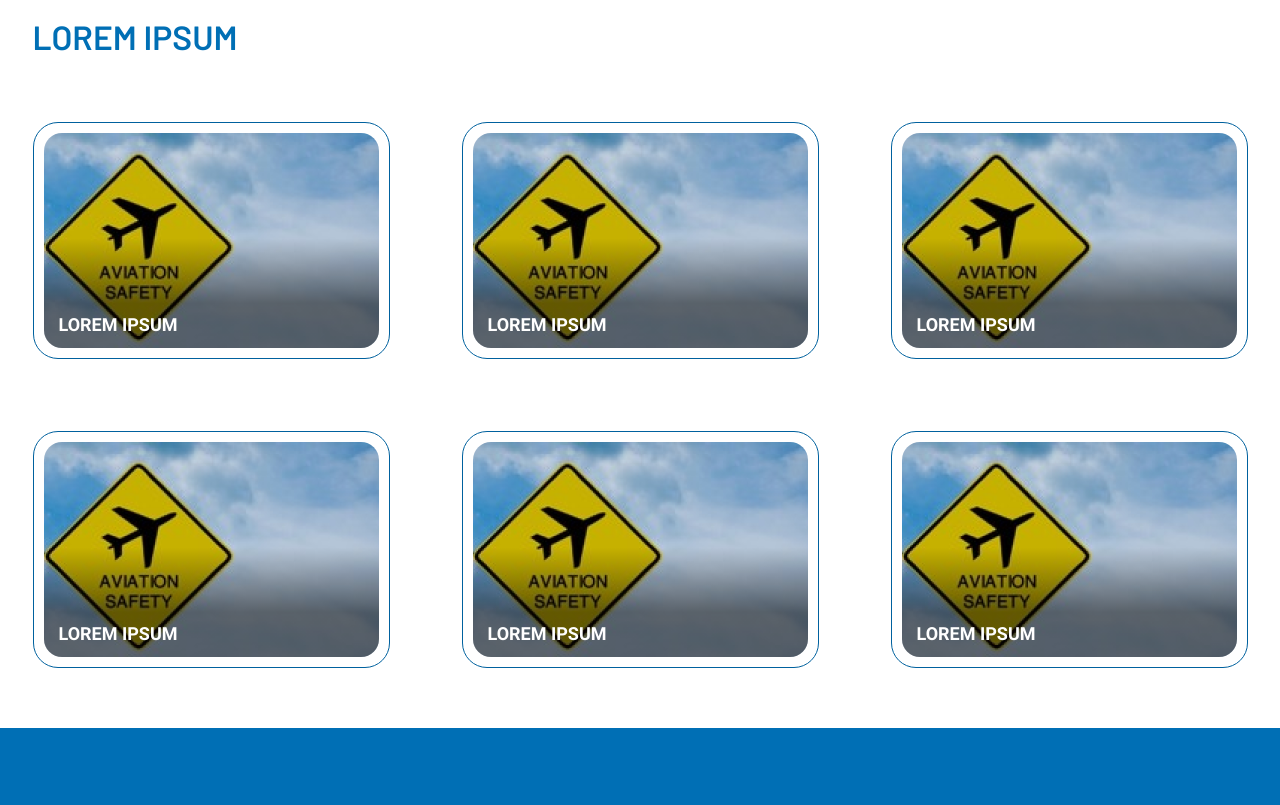
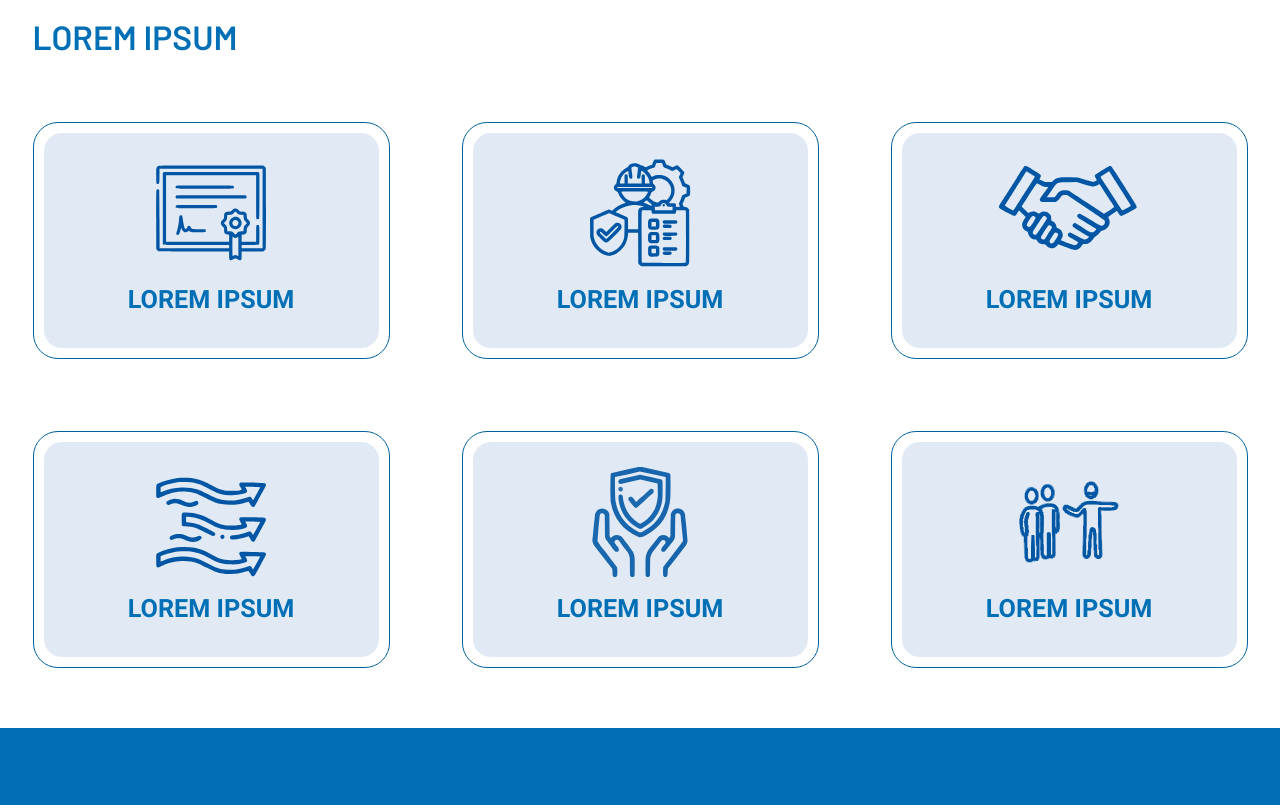
Before and after one commit to kevinpakCode/istars, a plain HTML site: page app/portalsam.dev.html in a window 1280 px wide. Shown: the part 700-1505 px from the top of the page. Drawn offline with nearby package versions, Linux system fonts and the light colour scheme; files that its build step writes are made by us from their sources.

Commit message:
Integration icons

```diff
--- a/app/portalsam.dev.html
+++ b/app/portalsam.dev.html
@@ -19,37 +19,37 @@
               <div class="portalsman__list">
                   <a href="#" class="portalsman__item">
                       <div class="portalsman__item__box">
-                          <img src="./images/portalsman.png" alt="portalsman">
+                        <i class="icon icon-certification portalsman-icons"></i>
+                        <span>Lorem ipsum</span>
+                      </div>
+                  </a>
+                  <a href="#" class="portalsman__item">
+                      <div class="portalsman__item__box">
+                        <i class="icon icon-safety-management portalsman-icons"></i>
                           <span>Lorem ipsum</span>
                       </div>
                   </a>
                   <a href="#" class="portalsman__item">
                       <div class="portalsman__item__box">
-                          <img src="./images/portalsman.png" alt="portalsman">
+                        <i class="icon icon-treaty portalsman-icons"></i>
                           <span>Lorem ipsum</span>
                       </div>
                   </a>
                   <a href="#" class="portalsman__item">
                       <div class="portalsman__item__box">
-                          <img src="./images/portalsman.png" alt="portalsman">
+                        <i class="icon icon-air-navigation portalsman-icons"></i>
                           <span>Lorem ipsum</span>
                       </div>
                   </a>
                   <a href="#" class="portalsman__item">
                       <div class="portalsman__item__box">
-                          <img src="./images/portalsman.png" alt="portalsman">
+                        <i class="icon icon-safety portalsman-icons"></i>
                           <span>Lorem ipsum</span>
                       </div>
                   </a>
                   <a href="#" class="portalsman__item">
                       <div class="portalsman__item__box">
-                          <img src="./images/portalsman.png" alt="portalsman">
-                          <span>Lorem ipsum</span>
-                      </div>
-                  </a>
-                  <a href="#" class="portalsman__item">
-                      <div class="portalsman__item__box">
-                          <img src="./images/portalsman.png" alt="portalsman">
+                        <i class="icon icon-facilitation portalsman-icons"></i>
                           <span>Lorem ipsum</span>
                       </div>
                   </a>
--- a/app/scss/app/abstract/_icons.scss
+++ b/app/scss/app/abstract/_icons.scss
@@ -8,6 +8,13 @@
   -webkit-mask-repeat: no-repeat ;
   -webkit-mask-position: center;
 
+
+
+   /*
+  * DECLARATION
+  *
+  -----------------------------------------*/
+
   /*
   * icon-
   */
@@ -15,4 +22,103 @@
     -webkit-mask-image: url('./../../../images/icon-arrown-bottom.svg');
   }
 
+  /*
+  * icon-certification
+  */
+  &.icon-certification {
+    -webkit-mask-image: url('./../../../images/svg/icon-certification.svg');
+  }
+
+  /*
+  * icon-treaty
+  */
+  &.icon-treaty {
+    -webkit-mask-image: url('./../../../images/svg/icon-treaty.svg');
+  }
+
+  /*
+  * icon-safety-management
+  */
+  &.icon-safety-management {
+    -webkit-mask-image: url('./../../../images/svg/icon-safety-management.svg');
+  }
+
+   /*
+  * icon-air-navigation
+  */
+  &.icon-air-navigation {
+    -webkit-mask-image: url('./../../../images/svg/icon-air-navigation.svg');
+  }
+
+   /*
+  * icon-safety
+  */
+  &.icon-safety {
+    -webkit-mask-image: url('./../../../images/svg/icon-safety.svg');
+  }
+   /*
+  * icon-facilitation
+  */
+  &.icon-facilitation {
+    -webkit-mask-image: url('./../../../images/svg/icon-facilitation.svg');
+  }
+
+
+
+
+
+
+
+
+   /*
+  * SIZE
+  *
+  -----------------------------------------*/
+
+  &.icon--medium {
+    min-width: 80px;
+    min-height: 80px;
+    -webkit-mask-size: 80px 80px;
+  }
+
+  &.icon--big {
+    min-width: 200px;
+    min-height: 200px;
+    -webkit-mask-size: 200px 200px;
+  }
+
+  &.icon--extra {
+    min-width: 300px;
+    min-height: 300px;
+    -webkit-mask-size: 300px 300px;
+  }
+
+
+  /*
+  * COLOR
+  *
+  -----------------------------------------*/
+  &.icon-color-red {
+    background-color: #ff0000;
+  }
+
+  &.icon-color-black {
+    background-color: #000;
+  }
+
+  &.icon-color-white {
+    background-color: #ffffff;
+  }
+
+  &.icon-color-blue {
+    background-color: #0062ff;
+  }
+
+  &.icon-color-default-blue {
+    background-color: #0056a4;
+  }
+
+  &.icon-color-yellow {
+    background-color: #e1ff00;
+  }
 }
--- a/app/scss/app/pages/_portalsam.scss
+++ b/app/scss/app/pages/_portalsam.scss
@@ -69,15 +69,42 @@
         border-radius: 25px;
         padding:10px;
         overflow: hidden;
+
+        .portalsman-icons {
+            min-width: 110px;
+            min-height: 110px;
+            -webkit-mask-size: 110px 110px;
+            margin-top: 25px;
+            background-color: #0056a4;
+
+            &.icon-treaty {
+                min-width: 150px;
+                min-height: 150px;
+                -webkit-mask-size: 150px 150px;
+                margin-top: 0;
+            }
+
+            &.icon-air-navigation {
+                min-width: 110px;
+                min-height: 110px;
+                -webkit-mask-size: 110px 110px;
+                margin-top: 30px;
+            }
+
+
+        }
+
         &__box{
             text-align: center;
             transition: .3s;
             height: 100%;
             border-radius: 18px;
             overflow: hidden;
+            background-color: #0856a41f;// #e6e6e6;
             &:before{
                 content:"";
                 position: absolute;
+                display: none;
                 top:0;
                 left:0;
                 height: 100%;
@@ -93,20 +120,21 @@
             span{
                 position:absolute;
                 left:0;
-                bottom:0;
-                background-color:$white;
+                bottom:25px;
+                //background-color:$white;
                 width: 100%;
                 font-family: "Roboto-Bold",sans-serif;
                 z-index: 10;
                 display: block;
                 color:$blueLight;
                 text-transform: uppercase;
-                font-size: 18px;
+                font-size: 1.5rem;
                 background-color: transparent;
-                color:$white;
+                color:#006fb5;
                 padding: 12px 15px;
                 text-align: left;
                 transition: .7s;
+                text-align: center;
             }
         }
         &:hover{
@@ -132,7 +160,7 @@
                     //background-color: transparent;
                     //color:$blueLight;
                     padding: 20px 25px;
-                    text-align: left;
+                   // text-align: left;
                     //background-color: $white;
                 }
             }
```
Also changed, not shown: app/portalsam.html (+1 -1 lines), app/ui.dev.html (+5 -0 lines), app/ui.html (+1 -1 lines), app/css/style.min.css, app/images/svg/icon-air-navigation.svg (added), app/images/svg/icon-certification.svg (added), app/images/svg/icon-data-collection.svg (added), app/images/svg/icon-facilitation.svg (added), app/images/svg/icon-safety-management.svg (added), app/images/svg/icon-safety.svg (added), app/images/svg/icon-treaty.svg (added).
